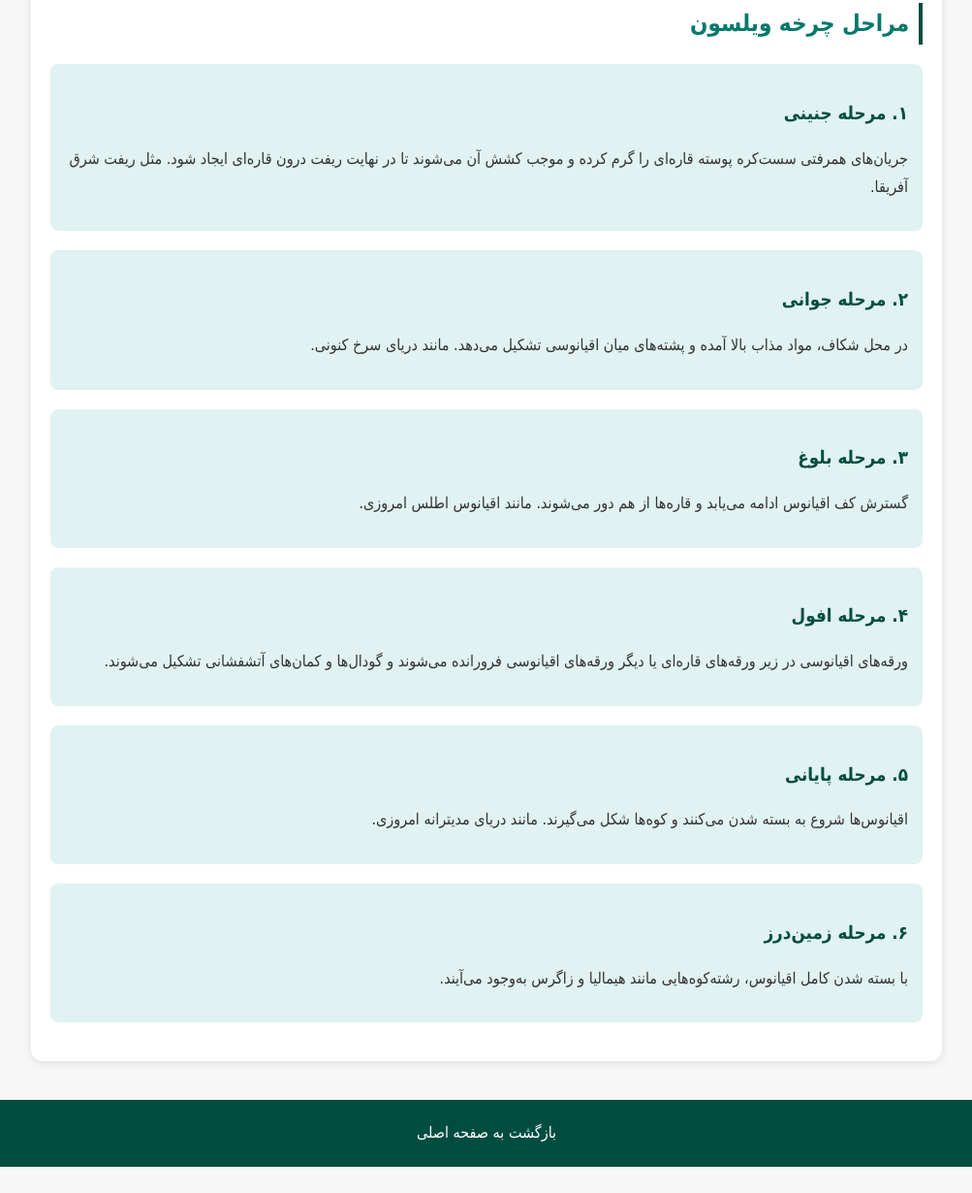
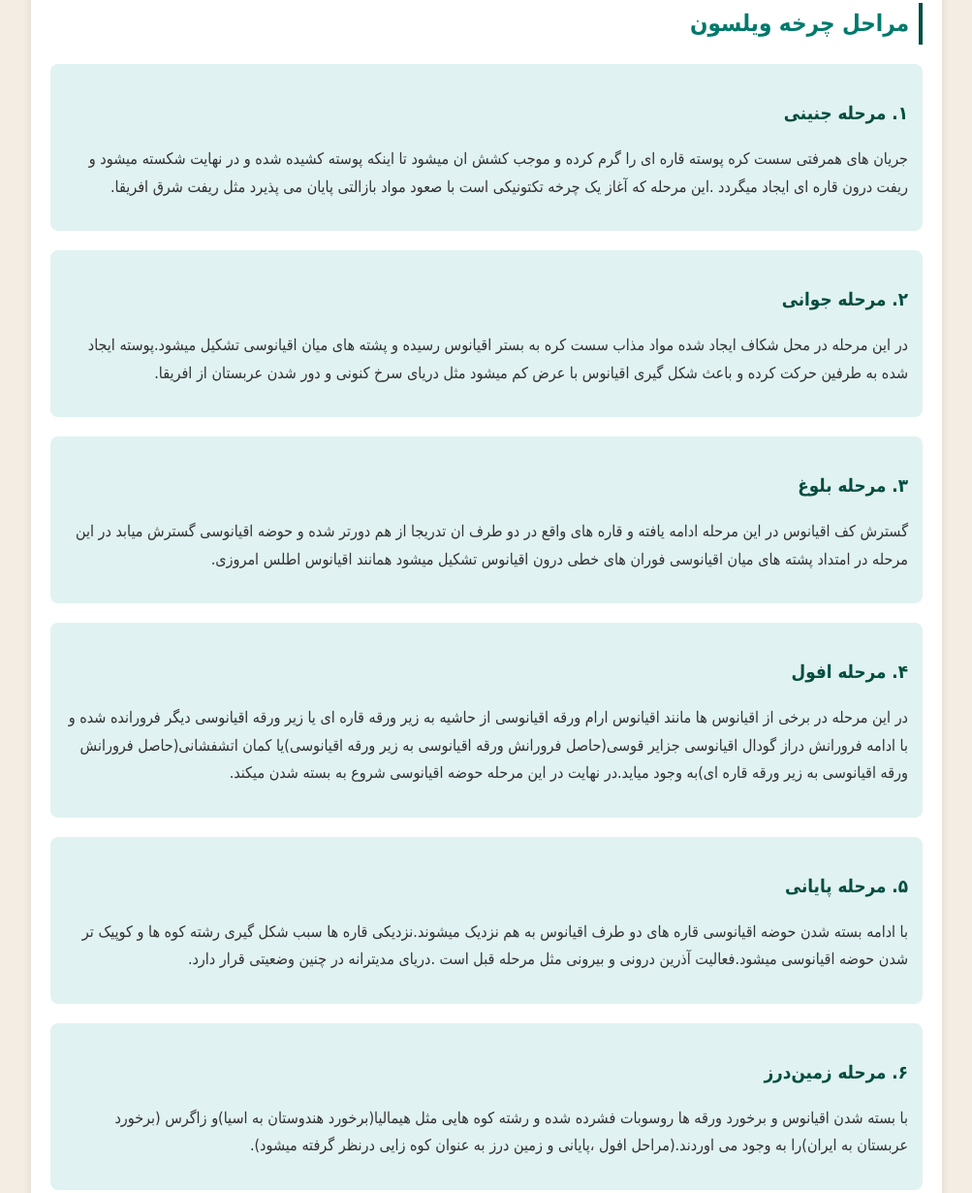
Before and after one commit to alirezaafshari13579-source/alirerza11, a plain HTML site: page Html/Wilson-cycle.html in a window 1280 px wide. Shown: the part 1376-2606 px from the top of the page at 97% size, without its empty margins (138-1141 px from the left). Before the commit the page ends 2579 px from the top, so only its background shows below. Drawn offline with Linux system fonts and the light colour scheme.

Commit message:
توضیح تغییرات

```diff
--- a/Css/wilson.style.css
+++ b/Css/wilson.style.css
@@ -1,6 +1,6 @@
 body {
   font-family: "Vazir", Tahoma, sans-serif;
-  background: #f7f7f7;
+   background: #f3ede3;
   color: #333;
   line-height: 1.8;
   margin: 0;
--- a/Html/Wilson-cycle.html
+++ b/Html/Wilson-cycle.html
@@ -40,32 +40,33 @@
 
     <div class="stage">
       <h3>۱. مرحله جنینی</h3>
-      <p>جریان‌های همرفتی سست‌کره پوسته قاره‌ای را گرم کرده و موجب کشش آن می‌شوند تا در نهایت ریفت درون قاره‌ای ایجاد شود. مثل ریفت شرق آفریقا.</p>
+      <p>جریان های همرفتی سست کره پوسته قاره ای را گرم کرده و موجب کشش ان میشود تا اینکه پوسته کشیده شده و در نهایت شکسته میشود و ریفت درون قاره ای ایجاد میگردد .این مرحله که آغاز یک چرخه تکتونیکی است با صعود مواد بازالتی پایان می پذیرد مثل ریفت شرق افریقا.</p>
     </div>
 
     <div class="stage">
       <h3>۲. مرحله جوانی</h3>
-      <p>در محل شکاف، مواد مذاب بالا آمده و پشته‌های میان اقیانوسی تشکیل می‌دهد. مانند دریای سرخ کنونی.</p>
+      <p>در این مرحله در محل شکاف ایجاد شده مواد مذاب سست کره به بستر اقیانوس رسیده و پشته های میان اقیانوسی تشکیل میشود.پوسته ایجاد شده به طرفین حرکت کرده و باعث شکل گیری اقیانوس با عرض کم میشود
+مثل دریای سرخ کنونی و دور شدن عربستان از افریقا.</p>
     </div>
 
     <div class="stage">
       <h3>۳. مرحله بلوغ</h3>
-      <p>گسترش کف اقیانوس ادامه می‌یابد و قاره‌ها از هم دور می‌شوند. مانند اقیانوس اطلس امروزی.</p>
+      <p>گسترش کف اقیانوس در این مرحله ادامه یافته و قاره های واقع در دو طرف ان تدریجا از هم دورتر شده و حوضه اقیانوسی گسترش میابد در این مرحله در امتداد پشته های میان اقیانوسی فوران های خطی درون اقیانوس تشکیل میشود همانند اقیانوس اطلس امروزی.</p>
     </div>
 
     <div class="stage">
       <h3>۴. مرحله افول</h3>
-      <p>ورقه‌های اقیانوسی در زیر ورقه‌های قاره‌ای یا دیگر ورقه‌های اقیانوسی فرورانده می‌شوند و گودال‌ها و کمان‌های آتشفشانی تشکیل می‌شوند.</p>
+      <p>در این مرحله در برخی از اقیانوس ها مانند اقیانوس ارام ورقه اقیانوسی از حاشیه به زیر ورقه قاره ای یا زیر ورقه اقیانوسی دیگر فرورانده شده و با ادامه فرورانش دراز گودال اقیانوسی جزایر قوسی(حاصل فرورانش ورقه اقیانوسی به زیر ورقه اقیانوسی)یا کمان اتشفشانی(حاصل فرورانش ورقه اقیانوسی به زیر ورقه قاره ای)به وجود میاید.در نهایت در این مرحله حوضه اقیانوسی شروع به بسته شدن میکند.</p>
     </div>
 
     <div class="stage">
       <h3>۵. مرحله پایانی</h3>
-      <p>اقیانوس‌ها شروع به بسته شدن می‌کنند و کوه‌ها شکل می‌گیرند. مانند دریای مدیترانه امروزی.</p>
+      <p>با ادامه بسته شدن حوضه اقیانوسی قاره های دو طرف اقیانوس به هم نزدیک میشوند.نزدیکی قاره ها سبب شکل گیری رشته کوه ها و کوپیک تر شدن حوضه اقیانوسی میشود.فعالیت آذرین درونی و بیرونی مثل مرحله قبل است .دریای مدیترانه در چنین وضعیتی قرار دارد.</p>
     </div>
 
     <div class="stage">
       <h3>۶. مرحله زمین‌درز</h3>
-      <p>با بسته شدن کامل اقیانوس، رشته‌کوه‌هایی مانند هیمالیا و زاگرس به‌وجود می‌آیند.</p>
+      <p>با بسته شدن اقیانوس و برخورد ورقه ها روسوبات فشرده شده و رشته کوه هایی مثل هیمالیا(برخورد هندوستان به اسیا)و زاگرس (برخورد عربستان به ایران)را به وجود می اوردند.(مراحل افول ،پایانی و زمین درز به عنوان کوه زایی درنظر گرفته میشود).</p>
     </div>
   </section>
 
```
Also changed, not shown: Html/Tanesh.html (added, +10 -0 lines), index.html (+7 -5 lines).
